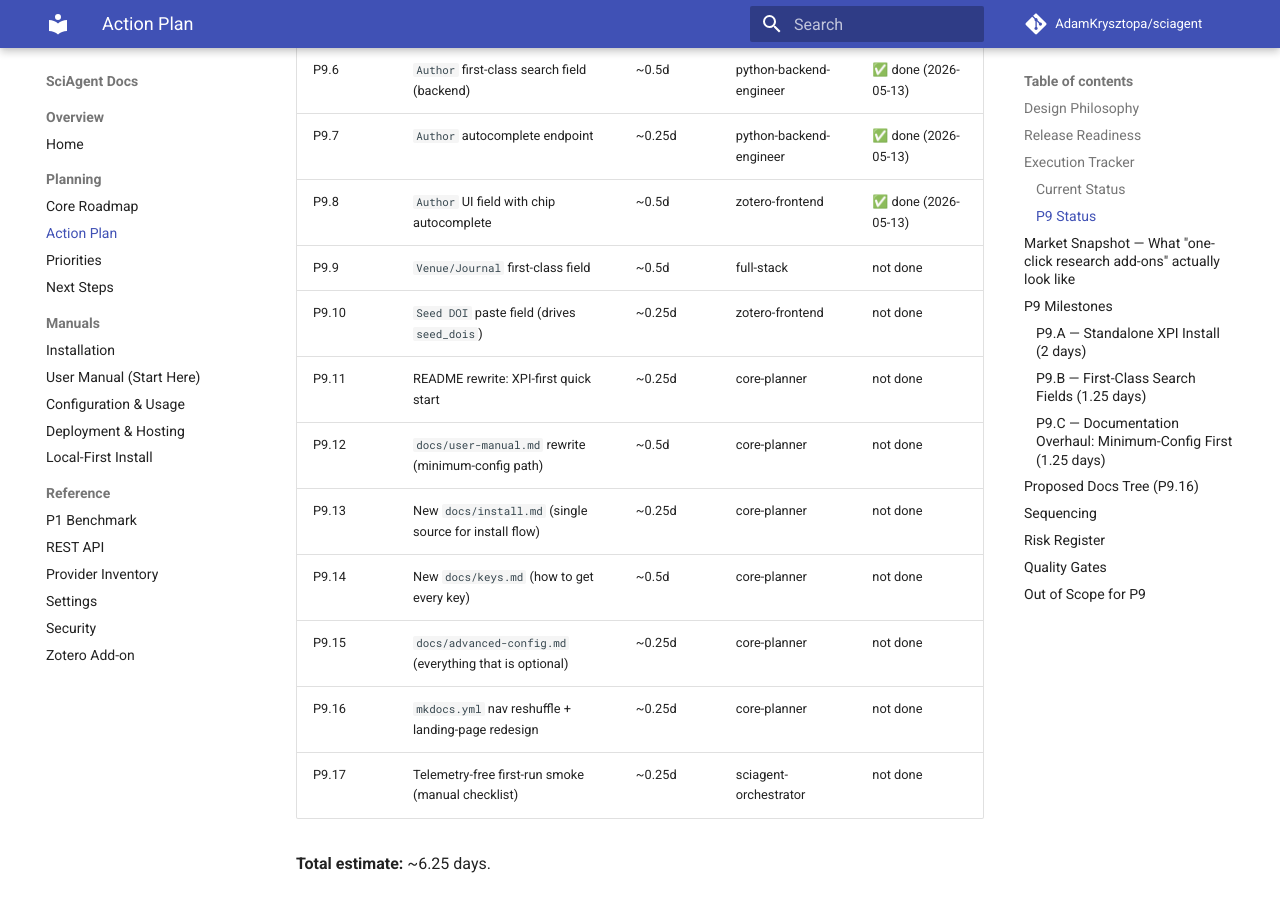
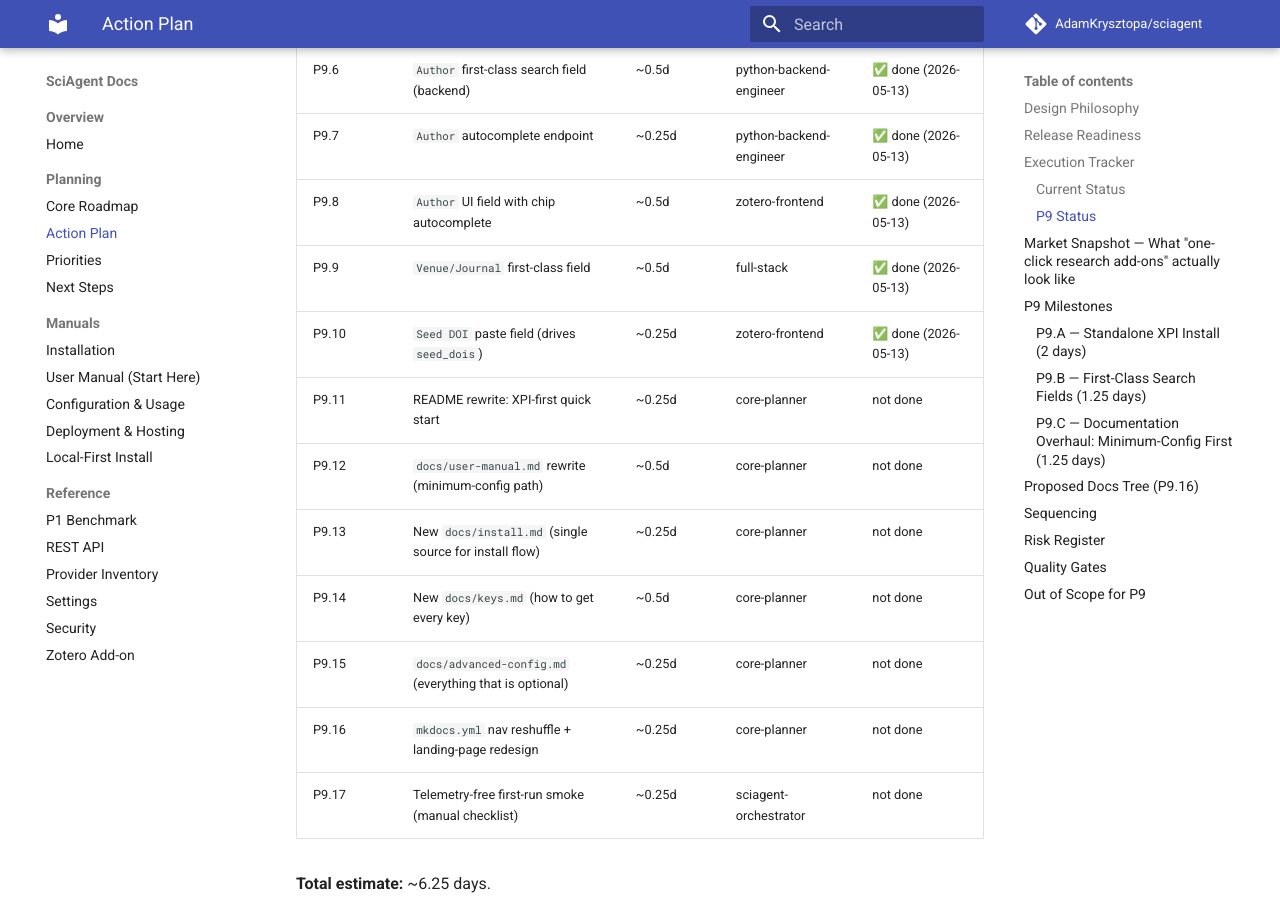
Before and after one commit to AdamKrysztopa/sciagent, an MkDocs documentation site: the page built from docs/actionable-plan.md, in a window 1280 px wide and 900 px high, scrolled down 2748 px. Built offline with MkDocs 1.6.1 and Material for MkDocs 9.7.7, drawn with Linux system fonts in a browser that asks for light colours; comment, search, counter and statistics services are not loaded.

Commit message:
docs: mark P9.9 and P9.10 done in actionable plan
Co-Authored-By: Claude Sonnet 4.6 <noreply@anthropic.com>

```diff
--- a/docs/actionable-plan.md
+++ b/docs/actionable-plan.md
@@ -100,8 +100,8 @@ asked for.
 | P9.6  | `Author` first-class search field (backend)            | ~0.5d  | python-backend-engineer | ✅ done (2026-05-13) |
 | P9.7  | `Author` autocomplete endpoint                         | ~0.25d | python-backend-engineer | ✅ done (2026-05-13) |
 | P9.8  | `Author` UI field with chip autocomplete               | ~0.5d  | zotero-frontend | ✅ done (2026-05-13) |
-| P9.9  | `Venue/Journal` first-class field                      | ~0.5d  | full-stack    | not done |
-| P9.10 | `Seed DOI` paste field (drives `seed_dois`)            | ~0.25d | zotero-frontend | not done |
+| P9.9  | `Venue/Journal` first-class field                      | ~0.5d  | full-stack    | ✅ done (2026-05-13) |
+| P9.10 | `Seed DOI` paste field (drives `seed_dois`)            | ~0.25d | zotero-frontend | ✅ done (2026-05-13) |
 | P9.11 | README rewrite: XPI-first quick start                  | ~0.25d | core-planner  | not done |
 | P9.12 | `docs/user-manual.md` rewrite (minimum-config path)    | ~0.5d  | core-planner  | not done |
 | P9.13 | New `docs/install.md` (single source for install flow) | ~0.25d | core-planner  | not done |
```
